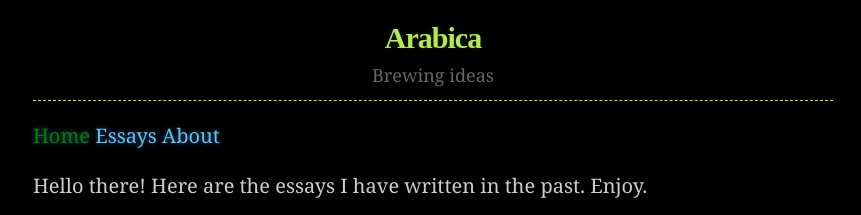
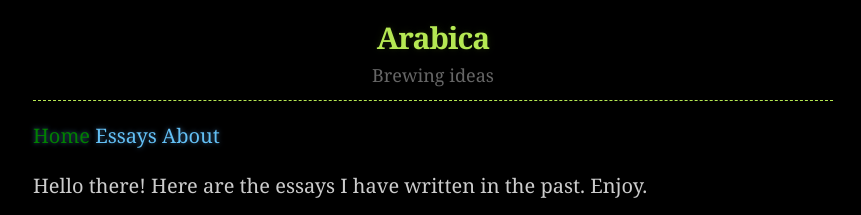
Before and after one commit to habasweiny/habasweiny.github.io, a Jekyll site: the page built from index.html, in a window 1280 px wide. Shown: the top 215 px of the page, without its empty margins (207-1068 px from the left). Built offline with Jekyll 4.4.1, drawn with Linux system fonts in a browser that asks for light colours.

Commit message:
Update main.scss

```diff
--- a/_sass/main.scss
+++ b/_sass/main.scss
@@ -27,13 +27,12 @@ header h1 {
   line-height: 1.5;
   margin: 0 auto;
   font-weight: bold;
-  font-family: Georgia (serif), Verdana (sans-serif);
+  font-family: Georgia,serif;
   color: #b5e853;
   text-shadow: 0 1px 1px rgba(0, 0, 0, 0.1),
                0 0 5px rgba(181, 232, 83, 0.1),
                0 0 10px rgba(181, 232, 83, 0.1);
   letter-spacing: -1px;
-  -webkit-font-smoothing: antialiased;
 
   }
 
@@ -44,6 +43,7 @@ header h2 {
   font-weight: 300;
   color: #666;
   margin: 0 auto;
+  font-family: Georgia,serif;
 }
 
 
```
